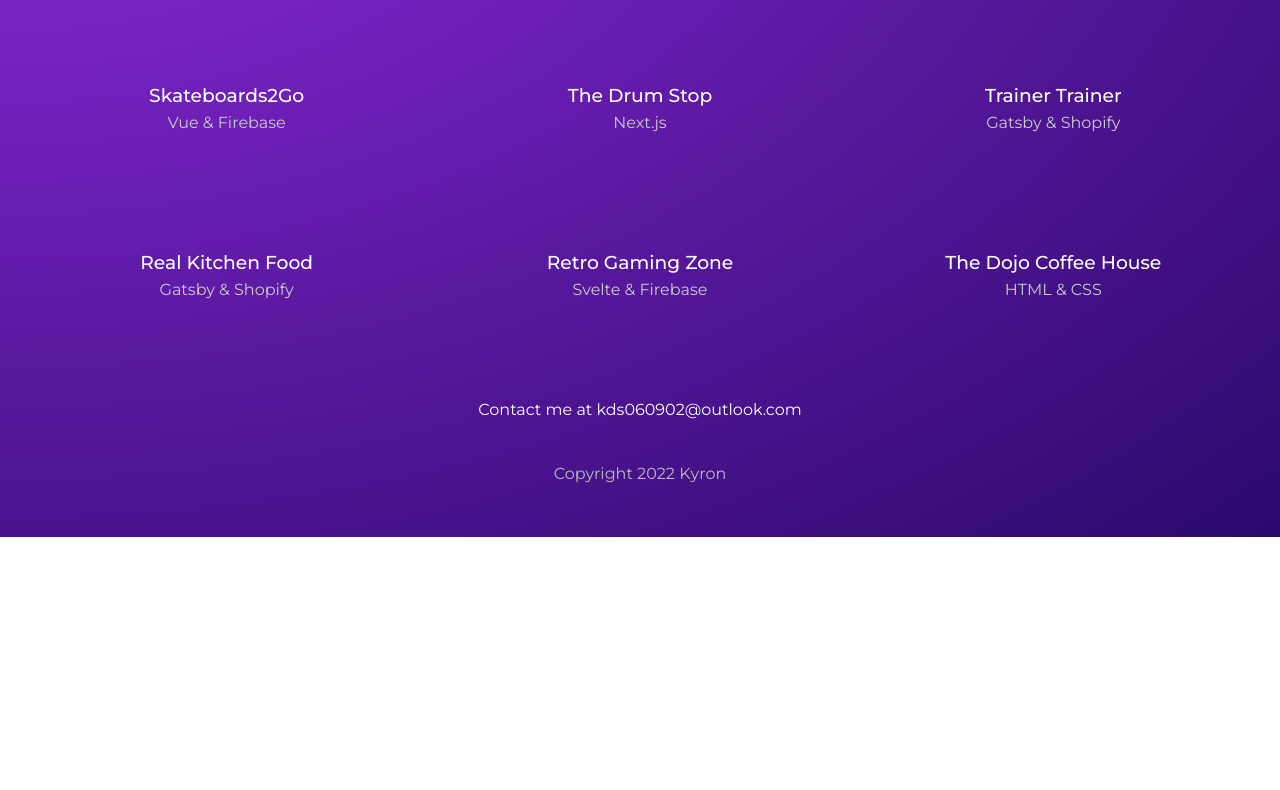
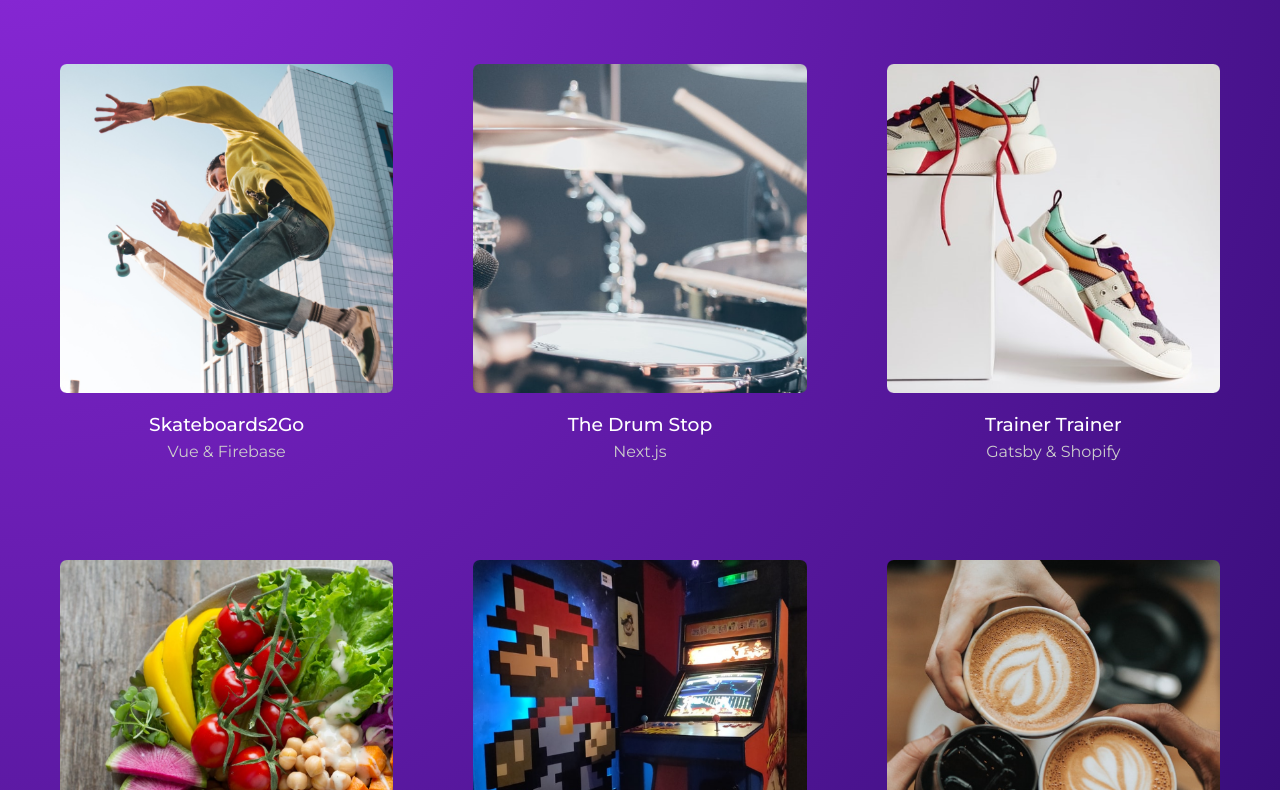
Before and after one commit to kyron321/gatsby-portfolio, a Gatsby site: page /projects in a window 1280 px wide. Shown: the part 263-1053 px from the top of the page. Before the commit the page ends 800 px from the top, so only its background shows below. Built offline with nearby package versions, Linux system fonts and the light colour scheme; Gatsby itself is replaced by a stand-in of ours.

Commit message:
added dynamic images for projects using graphql queries

```diff
--- a/src/pages/projects/index.js
+++ b/src/pages/projects/index.js
@@ -1,50 +1,70 @@
+import React from "react";
 import { graphql, Link } from "gatsby";
-import React from "react";
 import Layout from "../../components/Layout";
 import * as styles from "../../styles/projects.module.css";
+import { GatsbyImage, getImage } from "gatsby-plugin-image";
 
 export default function Projects({ data }) {
-const projects = data.projects.nodes
-const contact = data.contact.siteMetadata.contact
-
+  console.log(
+    data.projects.nodes[0].frontmatter.thumb.childImageSharp.gatsbyImageData
+  );
+  const projects = data.projects.nodes;
+  const contact = data.contact.siteMetadata.contact;
   return (
     <Layout>
       <div className={styles.portfolio}>
         <h2>Portfolio</h2>
-        <h3>Project & Websites I have Created</h3>
+        <h3>Projects $ Websites I've created</h3>
         <div className={styles.projects}>
-          {projects.map(project=>(
-            <Link to={`/projects/${project.frontmatter.slug}`} key={project.id}>
+          {projects.map((project) => (
+            <Link to={"/projects/" + project.frontmatter.slug} key={project.id}>
               <div>
+                <GatsbyImage
+                  image={getImage(
+                    project.frontmatter.thumb.childImageSharp.gatsbyImageData
+                  )}
+                  alt="Banner"
+                />
                 <h3>{project.frontmatter.title}</h3>
                 <p>{project.frontmatter.stack}</p>
               </div>
             </Link>
           ))}
         </div>
-        <p>Contact me at {contact}</p>
+        <p>Like what you see? Email me at {contact}</p>
       </div>
     </Layout>
   );
 }
+// export page query
 
 export const query = graphql`
-{
-  projects: allMarkdownRemark(sort: {frontmatter: {date: DESC}}) {
+  query ProjectPage {
+    projects: allMarkdownRemark(
+      sort: { fields: frontmatter___date, order: DESC }
+    ) {
       nodes {
         frontmatter {
+          title
+          stack
           slug
-        stack
-        title
-        date
+          thumb {
+            childImageSharp {
+              gatsbyImageData(
+                layout: FULL_WIDTH
+                placeholder: BLURRED
+                formats: [AUTO, WEBP]
+              )
+            }
+          }
         }
         id
       }
     }
-  contact: site{
-    siteMetadata{
+    contact: site {
+      siteMetadata {
         contact
       }
     }
   }
-`
+`;
--- a/src/projects/real-kitchen-food.md
+++ b/src/projects/real-kitchen-food.md
@@ -3,6 +3,8 @@ title: Real Kitchen Food
 stack: Gatsby & Shopify
 slug: real-kitchen-food
 date: 2021-01-05T00:00:00+00:00
+thumb: ../images/thumbs/food.png
+featuredImg: ../images/featured/food-banner.png
 ---
 
 Lorem ninja ipsum dolor sit amet, consectetuer adipiscing elit, sed diam nonummy nibh euismod tincidunt ut laoreet dolore magna aliquam erat volutpat. Ut ninja wisi enim ad minim veniam, quis nostrud exerci tation ullamcorper suscipit ninja lobortis nisl ut aliquip ex ea commodo consequat. Duis ninja autem vel eum iriure dolor in hendrerit in vulputate ninja velit esse molestie consequat, vel illum dolore eu feugiat nulla ninja facilisis at vero eros et accumsan et iusto odio dignissim qui blandit praesent luptatum zzril delenit augue duis dolore te feugait nulla facilisi. Nam ninja ipsum liber tempor cum soluta nobis eleifend option congue nihil imperdiet doming id quod mazim placerat facer possim assum. Typi ninja non habent claritatem insitam; est usus legentis in iis qui facit eorum claritatem. Investigationes ninja demonstraverunt lectores legere me lius quod ii legunt saepius. Claritas ninja est etiam processus dynamicus, qui ninja sequitur mutationem consuetudium lectorum. Mirum ninja est notare quam littera gothica, quam nunc putamus parum claram, anteposuerit litterarum formas humanitatis per seacula quarta decima et quinta decima. Eodem ninja ipsum modo typi, qui nunc nobis videntur parum clari, fiant sollemnes in ninja futurum.
--- a/src/projects/retro-gaming-zone.md
+++ b/src/projects/retro-gaming-zone.md
@@ -3,6 +3,8 @@ title: Retro Gaming Zone
 stack: Svelte & Firebase
 slug: retro-gaming-zone
 date: 2021-01-03T00:00:00+00:00
+thumb: ../images/thumbs/gaming.png
+featuredImg: ../images/featured/gaming-banner.png
 ---
 
 Lorem ninja ipsum dolor sit amet, consectetuer adipiscing elit, sed diam nonummy nibh euismod tincidunt ut laoreet dolore magna aliquam erat volutpat. Ut ninja wisi enim ad minim veniam, quis nostrud exerci tation ullamcorper suscipit ninja lobortis nisl ut aliquip ex ea commodo consequat. Duis ninja autem vel eum iriure dolor in hendrerit in vulputate ninja velit esse molestie consequat, vel illum dolore eu feugiat nulla ninja facilisis at vero eros et accumsan et iusto odio dignissim qui blandit praesent luptatum zzril delenit augue duis dolore te feugait nulla facilisi. Nam ninja ipsum liber tempor cum soluta nobis eleifend option congue nihil imperdiet doming id quod mazim placerat facer possim assum. Typi ninja non habent claritatem insitam; est usus legentis in iis qui facit eorum claritatem. Investigationes ninja demonstraverunt lectores legere me lius quod ii legunt saepius. Claritas ninja est etiam processus dynamicus, qui ninja sequitur mutationem consuetudium lectorum. Mirum ninja est notare quam littera gothica, quam nunc putamus parum claram, anteposuerit litterarum formas humanitatis per seacula quarta decima et quinta decima. Eodem ninja ipsum modo typi, qui nunc nobis videntur parum clari, fiant sollemnes in ninja futurum.
--- a/src/projects/skateboards2go.md
+++ b/src/projects/skateboards2go.md
@@ -3,6 +3,8 @@ title: Skateboards2Go
 stack: Vue & Firebase
 slug: skateboards-to-go
 date: 2021-02-01T00:00:00+00:00
+thumb: ../images/thumbs/skate.png
+featuredImg: ../images/featured/skate-banner.png
 ---
 
 Lorem ninja ipsum dolor sit amet, consectetuer adipiscing elit, sed diam nonummy nibh euismod tincidunt ut laoreet dolore magna aliquam erat volutpat. Ut ninja wisi enim ad minim veniam, quis nostrud exerci tation ullamcorper suscipit ninja lobortis nisl ut aliquip ex ea commodo consequat. Duis ninja autem vel eum iriure dolor in hendrerit in vulputate ninja velit esse molestie consequat, vel illum dolore eu feugiat nulla ninja facilisis at vero eros et accumsan et iusto odio dignissim qui blandit praesent luptatum zzril delenit augue duis dolore te feugait nulla facilisi. Nam ninja ipsum liber tempor cum soluta nobis eleifend option congue nihil imperdiet doming id quod mazim placerat facer possim assum. Typi ninja non habent claritatem insitam; est usus legentis in iis qui facit eorum claritatem. Investigationes ninja demonstraverunt lectores legere me lius quod ii legunt saepius. Claritas ninja est etiam processus dynamicus, qui ninja sequitur mutationem consuetudium lectorum. Mirum ninja est notare quam littera gothica, quam nunc putamus parum claram, anteposuerit litterarum formas humanitatis per seacula quarta decima et quinta decima. Eodem ninja ipsum modo typi, qui nunc nobis videntur parum clari, fiant sollemnes in ninja futurum.
--- a/src/projects/the-dojo-coffee-house.md
+++ b/src/projects/the-dojo-coffee-house.md
@@ -3,6 +3,8 @@ title: The Dojo Coffee House
 stack: HTML & CSS
 slug: the-dojo-coffee-house
 date: 2021-01-01T00:00:00+00:00
+thumb: ../images/thumbs/coffee.png
+featuredImg: ../images/featured/coffee-banner.png
 ---
 
 Lorem ninja ipsum dolor sit amet, consectetuer adipiscing elit, sed diam nonummy nibh euismod tincidunt ut laoreet dolore magna aliquam erat volutpat. Ut ninja wisi enim ad minim veniam, quis nostrud exerci tation ullamcorper suscipit ninja lobortis nisl ut aliquip ex ea commodo consequat. Duis ninja autem vel eum iriure dolor in hendrerit in vulputate ninja velit esse molestie consequat, vel illum dolore eu feugiat nulla ninja facilisis at vero eros et accumsan et iusto odio dignissim qui blandit praesent luptatum zzril delenit augue duis dolore te feugait nulla facilisi. Nam ninja ipsum liber tempor cum soluta nobis eleifend option congue nihil imperdiet doming id quod mazim placerat facer possim assum. Typi ninja non habent claritatem insitam; est usus legentis in iis qui facit eorum claritatem. Investigationes ninja demonstraverunt lectores legere me lius quod ii legunt saepius. Claritas ninja est etiam processus dynamicus, qui ninja sequitur mutationem consuetudium lectorum. Mirum ninja est notare quam littera gothica, quam nunc putamus parum claram, anteposuerit litterarum formas humanitatis per seacula quarta decima et quinta decima. Eodem ninja ipsum modo typi, qui nunc nobis videntur parum clari, fiant sollemnes in ninja futurum.
--- a/src/projects/the-drum-stop.md
+++ b/src/projects/the-drum-stop.md
@@ -3,6 +3,8 @@ title: The Drum Stop
 stack: Next.js
 slug: the-drum-stop
 date: 2021-01-18T00:00:00+00:00
+thumb: ../images/thumbs/drums.png
+featuredImg: ../images/featured/drums-banner.png
 ---
 
 Lorem ninja ipsum dolor sit amet, consectetuer adipiscing elit, sed diam nonummy nibh euismod tincidunt ut laoreet dolore magna aliquam erat volutpat. Ut ninja wisi enim ad minim veniam, quis nostrud exerci tation ullamcorper suscipit ninja lobortis nisl ut aliquip ex ea commodo consequat. Duis ninja autem vel eum iriure dolor in hendrerit in vulputate ninja velit esse molestie consequat, vel illum dolore eu feugiat nulla ninja facilisis at vero eros et accumsan et iusto odio dignissim qui blandit praesent luptatum zzril delenit augue duis dolore te feugait nulla facilisi. Nam ninja ipsum liber tempor cum soluta nobis eleifend option congue nihil imperdiet doming id quod mazim placerat facer possim assum. Typi ninja non habent claritatem insitam; est usus legentis in iis qui facit eorum claritatem. Investigationes ninja demonstraverunt lectores legere me lius quod ii legunt saepius. Claritas ninja est etiam processus dynamicus, qui ninja sequitur mutationem consuetudium lectorum. Mirum ninja est notare quam littera gothica, quam nunc putamus parum claram, anteposuerit litterarum formas humanitatis per seacula quarta decima et quinta decima. Eodem ninja ipsum modo typi, qui nunc nobis videntur parum clari, fiant sollemnes in ninja futurum.
--- a/src/projects/trainer-trainer.md
+++ b/src/projects/trainer-trainer.md
@@ -3,6 +3,8 @@ title: Trainer Trainer
 stack: Gatsby & Shopify
 slug: trainer-trainer
 date: 2021-01-08T00:00:00+00:00
+thumb: ../images/thumbs/shoes.png
+featuredImg: ../images/featured/shoes-banner.png
 ---
 
 Lorem ninja ipsum dolor sit amet, consectetuer adipiscing elit, sed diam nonummy nibh euismod tincidunt ut laoreet dolore magna aliquam erat volutpat. Ut ninja wisi enim ad minim veniam, quis nostrud exerci tation ullamcorper suscipit ninja lobortis nisl ut aliquip ex ea commodo consequat. Duis ninja autem vel eum iriure dolor in hendrerit in vulputate ninja velit esse molestie consequat, vel illum dolore eu feugiat nulla ninja facilisis at vero eros et accumsan et iusto odio dignissim qui blandit praesent luptatum zzril delenit augue duis dolore te feugait nulla facilisi. Nam ninja ipsum liber tempor cum soluta nobis eleifend option congue nihil imperdiet doming id quod mazim placerat facer possim assum. Typi ninja non habent claritatem insitam; est usus legentis in iis qui facit eorum claritatem. Investigationes ninja demonstraverunt lectores legere me lius quod ii legunt saepius. Claritas ninja est etiam processus dynamicus, qui ninja sequitur mutationem consuetudium lectorum. Mirum ninja est notare quam littera gothica, quam nunc putamus parum claram, anteposuerit litterarum formas humanitatis per seacula quarta decima et quinta decima. Eodem ninja ipsum modo typi, qui nunc nobis videntur parum clari, fiant sollemnes in ninja futurum.
```
Also changed, not shown: src/images/featured/coffee-banner.png (added), src/images/featured/drums-banner.png (added), src/images/featured/food-banner.png (added), src/images/featured/gaming-banner.png (added), src/images/featured/shoes-banner.png (added), src/images/featured/skate-banner.png (added), src/images/thumbs/coffee.png (added), src/images/thumbs/drums.png (added), src/images/thumbs/food.png (added), src/images/thumbs/gaming.png (added), src/images/thumbs/shoes.png (added), src/images/thumbs/skate.png (added). Lines whose indentation alone changed are shown as unchanged.
